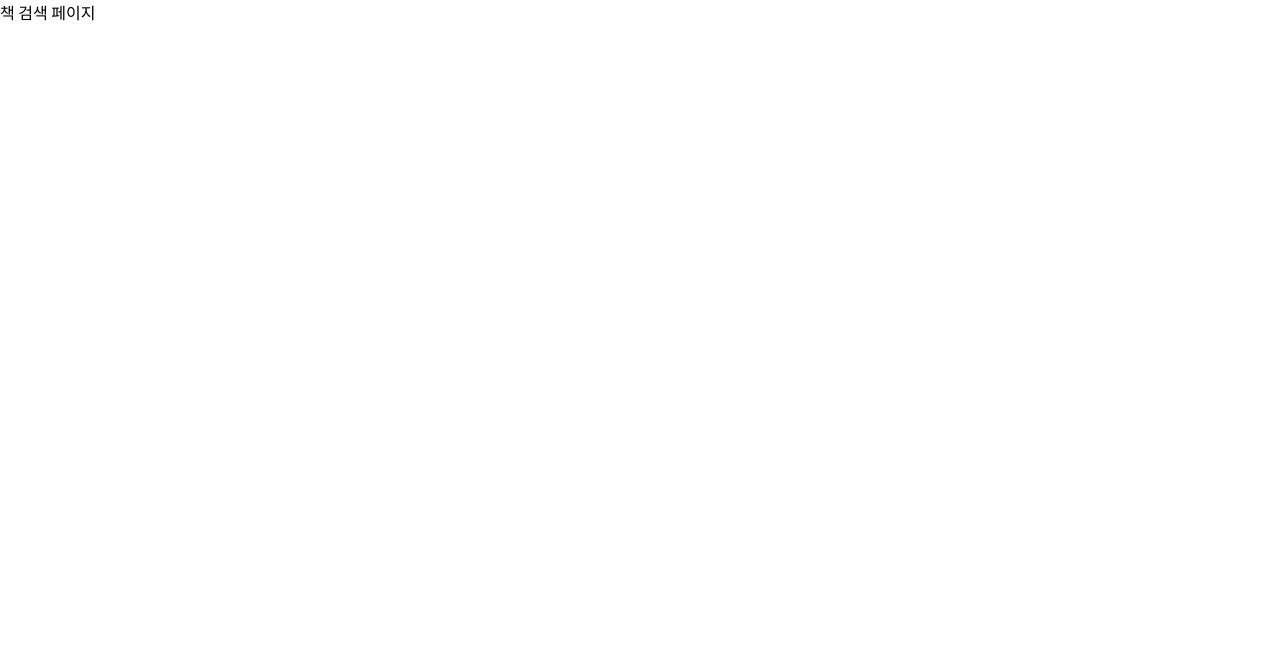
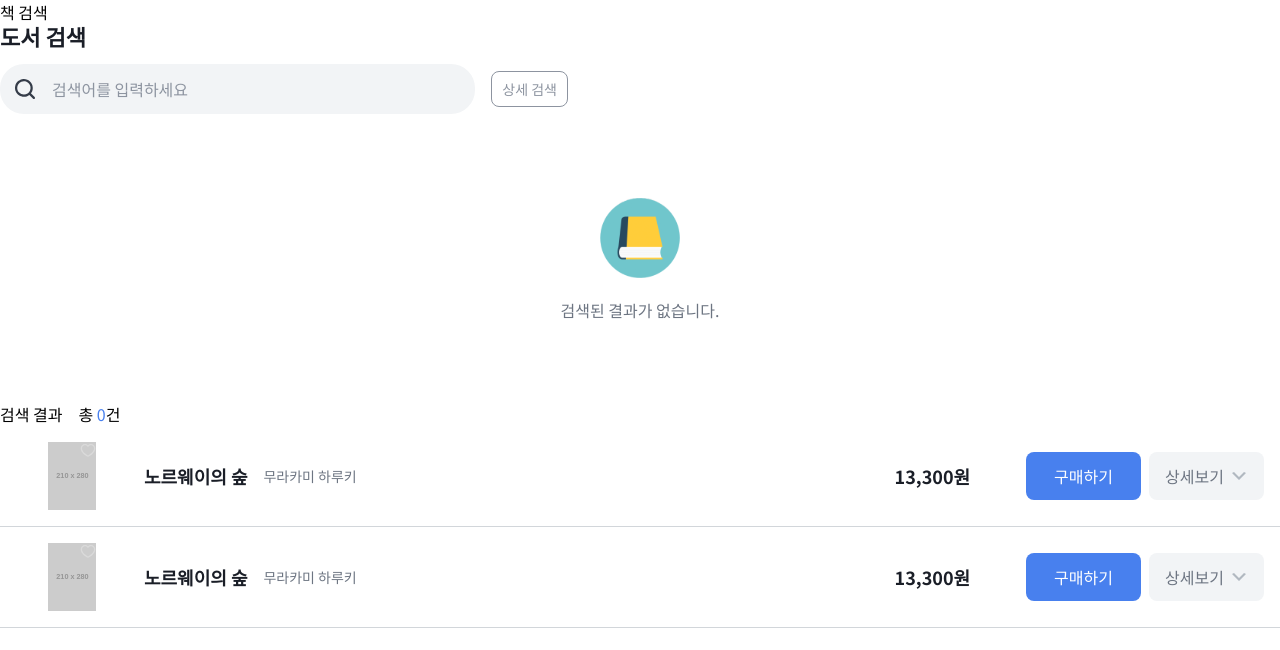
Before and after one commit to soob1008/cdri-books-kimsubin, a React (Vite) app: page / in a window 1280 px wide. Shown: the top 650 px of the page. Built offline with nearby package versions, Linux system fonts and the light colour scheme.

Commit message:
feat: 책 리스트 컴포넌트 UI 작업

```diff
--- /dev/null
+++ b/src/features/books/components/BookItem.tsx
@@ -0,0 +1,132 @@
+import { useState } from 'react';
+import Button from '@shared/ui/button';
+import { twMerge } from 'tailwind-merge';
+import DropIcon from '@assets/icons/icon_arrow_14.svg?react';
+// import LikeFillIcon from '@assets/icons/icon_like_fill.svg?react';
+import LikeLineIcon from '@assets/icons/icon_like_line.svg?react';
+
+export default function BookItem() {
+  const [open, setOpen] = useState(false);
+
+  const containerClass = twMerge(
+    'flex justify-between gap-14 pl-12 pr-4  border-b border-border',
+    open ? 'items-stretch pt-6 pb-[40px]' : 'items-center py-4'
+  );
+
+  return (
+    <li className={containerClass}>
+      <div
+        className={twMerge(
+          'flex-1 flex gap-12',
+          open ? 'items-start' : 'items-center'
+        )}
+      >
+        <BookImage open={open} />
+        <Info open={open} />
+      </div>
+      <Actions open={open} setOpen={setOpen} />
+    </li>
+  );
+}
+
+function BookImage({ open }: { open: boolean }) {
+  const imageClass = twMerge(
+    'overflow-hidden relative',
+    open ? 'w-[210px] h-[280px]' : 'w-[48px] h-[68px]'
+  );
+
+  const likeButtonClass = twMerge(
+    'absolute top-2 right-2',
+    open ? 'w-6 h-6 top-2 right-2' : 'w-4 h-4 top-0 right-0'
+  );
+
+  return (
+    <div className={imageClass}>
+      <img
+        src="https://dummyimage.com/210x280/000/8affad"
+        alt="책 표지"
+        className="w-full h-full object-cover"
+      />
+      <button type="button" aria-label="책 찜하기">
+        {/* <LikeFillIcon/> */}
+        <LikeLineIcon className={likeButtonClass} />
+      </button>
+    </div>
+  );
+}
+
+function Info({ open }: { open: boolean }) {
+  const infoClass = twMerge(
+    'flex-1 flex',
+    open
+      ? 'flex-col items-start pt-8 pl-[20px]'
+      : 'flex-row items-center justify-between'
+  );
+
+  return (
+    <div className={infoClass}>
+      <div className="flex items-center gap-4">
+        <h3 className="t-title-3">노르웨이의 숲</h3>
+        <p className="t-body-2 text-text-secondary">무라카미 하루키</p>
+      </div>
+
+      {open ? (
+        <div className="mt-4">
+          <h4 className="text-sm font-bold">책 소개</h4>
+          <p className="mt-3 text-medium t-small whitespace-pre-line leading-4">
+            {`하루키 월드의 빛나는 다이아몬드 무라카미 하루키를 만나기 위해
+              하루키 월드의 빛나는 다이아몬드 무라카미 하루키를 만나기 위해
+              하루키 월드의 빛나는 다이아몬드 무라카미 하루키를 만나기 위해`}
+          </p>
+        </div>
+      ) : (
+        <span className="t-title-3">13,300원</span>
+      )}
+    </div>
+  );
+}
+
+function Actions({
+  open,
+  setOpen,
+}: {
+  open: boolean;
+  setOpen: React.Dispatch<React.SetStateAction<boolean>>;
+}) {
+  const actionsClass = twMerge(
+    'flex',
+    open ? 'flex-col justify-between items-end' : 'items-center gap-2'
+  );
+
+  return (
+    <div className={actionsClass}>
+      {!open && <Button label="구매하기" />}
+
+      <Button
+        label={
+          <span className="flex items-center gap-2">
+            상세보기 <DropIcon className={open ? 'rotate-180' : ''} />
+          </span>
+        }
+        variant="secondary"
+        className="w-[115px] p-4"
+        onClick={() => setOpen((prev) => !prev)}
+      />
+      {open && (
+        <div className="flex flex-col items-end gap-8 w-[240px]">
+          <ul className="space-y-2">
+            <li className="flex items-baseline justify-end gap-2">
+              <span className="text-text-subtitle t-small">원가</span>
+              <span className="text-lg line-through font-light">16,000원</span>
+            </li>
+            <li className="flex items-baseline justify-end gap-2">
+              <span className="text-text-subtitle t-small">할인가</span>
+              <span className="text-lg font-bold">16,000원</span>
+            </li>
+          </ul>
+          <Button label="구매하기" className="w-[240px]" />
+        </div>
+      )}
+    </div>
+  );
+}
--- /dev/null
+++ b/src/features/books/components/BookList.tsx
@@ -0,0 +1,10 @@
+import BookItem from './BookItem';
+
+export default function BookList() {
+  return (
+    <ul>
+      <BookItem />
+      <BookItem />
+    </ul>
+  );
+}
--- a/src/features/books/page.tsx
+++ b/src/features/books/page.tsx
@@ -1,3 +1,16 @@
+import EmptyState from '@shared/ui/EmptyState';
+import SearchSection from '@features/books/components/SearchSection';
+import ResultSummary from '@shared/ui/ResultSummary';
+import BookList from '@features/books/components/BookList';
+
 export default function BookSearchPage() {
-  return <div>책 검색 페이지</div>;
+  return (
+    <div>
+      <h1>책 검색</h1>
+      <SearchSection />
+      <EmptyState />
+      <ResultSummary total={0} />
+      <BookList />
+    </div>
+  );
 }
--- a/src/shared/styles/index.css
+++ b/src/shared/styles/index.css
@@ -13,6 +13,8 @@
   --color-gray: #dadada;
   --color-lightgray: #f2f4f6;
   --color-black: #222222;
+
+  --color-border: #d2d6da;
 
   /* Text Colors */
   --color-text-primary: #353c49;
--- a/src/shared/ui/Button.tsx
+++ b/src/shared/ui/Button.tsx
@@ -5,7 +5,7 @@ type ButtonVariant = 'primary' | 'secondary' | 'secondary-outline';
 type ButtonTypo = 'caption' | 'body2';
 
 interface ButtonProps extends ButtonHTMLAttributes<HTMLButtonElement> {
-  label: string;
+  label: string | React.ReactNode;
   type?: 'button' | 'submit';
   typography?: ButtonTypo;
   variant?: ButtonVariant;
@@ -22,7 +22,7 @@ export default function Button({
 }: ButtonProps) {
   const variantClass: Record<ButtonVariant, string> = {
     primary: 'bg-primary text-white',
-    secondary: 'bg-secondary text-white',
+    secondary: 'bg-lightgray text-text-secondary',
     'secondary-outline':
       'border border-text-subtitle text-text-subtitle bg-white ',
   };
--- a/src/shared/ui/input.tsx
+++ b/src/shared/ui/input.tsx
@@ -15,7 +15,7 @@ export default function Input({
     <input
       placeholder={placeholder}
       className={twMerge(
-        'h-9 px-2 text-sm focus:outline-nonebg-white border-b border-[#D2D6DA] focus:outline-none focus:border-b-primary placeholder:text-text-subtitle',
+        'h-9 px-2 text-sm focus:outline-nonebg-white border-b border-border focus:outline-none focus:border-b-primary placeholder:text-text-subtitle',
         className
       )}
       {...props}
--- a/src/shared/ui/select.tsx
+++ b/src/shared/ui/select.tsx
@@ -1,11 +1,10 @@
 import * as Select from '@radix-ui/react-select';
-import DropIcon from '@assets/icons/icon_arrow.svg?react';
+import DropIcon from '@assets/icons/icon_arrow_20.svg?react';
 import { twMerge } from 'tailwind-merge';
 
-interface SelectBoxProps {
+interface SelectBoxProps
+  extends React.ComponentPropsWithoutRef<typeof Select.Root> {
   options: { value: string; label: string }[];
-  value?: string;
-  onChange?: (value: string) => void;
   defaultValue?: string;
   placeholder?: string;
   className?: string;
@@ -14,20 +13,15 @@ interface SelectBoxProps {
 export default function SelectBox({
   options = [],
   placeholder = '선택',
-  onChange,
-  value,
   defaultValue,
   className,
+  ...props
 }: SelectBoxProps) {
   return (
-    <Select.Root
-      value={value}
-      defaultValue={defaultValue}
-      onValueChange={onChange}
-    >
+    <Select.Root defaultValue={defaultValue} {...props}>
       <Select.Trigger
         className={twMerge(
-          `group flex items-center justify-between h-9 px-2 py-3 border-b border-[#D2D6DA] bg-white text-text-primary t-body-2 focus:outline-none data-[placeholder]:text-text-subtitle`,
+          `group flex items-center justify-between h-9 px-2 py-3 border-b border-border bg-white text-text-primary t-body-2 focus:outline-none data-[placeholder]:text-text-subtitle`,
           className
         )}
       >
```
Also changed, not shown: src/assets/icons/icon_arrow_14.svg (added), src/assets/icons/icon_arrow_20.svg (renamed from src/assets/icons/icon_arrow.svg).
